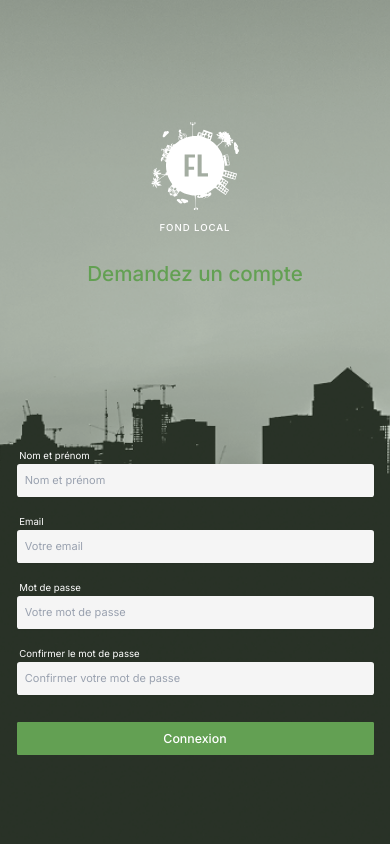
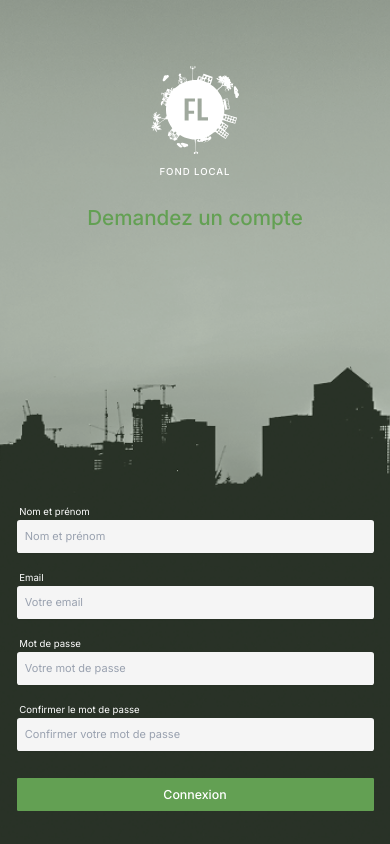
Before and after one commit to shohaib1996/fl-gestionnaires, a Next.js app: page /user-login in a window 390 px wide. Built offline with nearby package versions, Linux system fonts and the light colour scheme.

Commit message:
added fixes

```diff
--- a/app/user-login/page.tsx
+++ b/app/user-login/page.tsx
@@ -45,7 +45,7 @@ const UserLoginPage = () => {
       </div>
 
       {/* Right Pane (Form) */}
-      <div className="relative z-10 min-h-screen w-full md:w-1/2 flex flex-col items-center justify-around md:justify-center px-6 py-12 md:bg-[#FAF9F6]">
+      <div className="relative z-10 min-h-dvh w-full md:w-1/2 flex flex-col items-center justify-between md:justify-center px-6 py-12 md:bg-[#FAF9F6]">
         {/* Mobile Logo (Visible only on mobile) */}
         <div className="flex md:hidden flex-col items-center mb-8 mt-12">
           <div className="relative w-32 h-32 mb-4">
```
